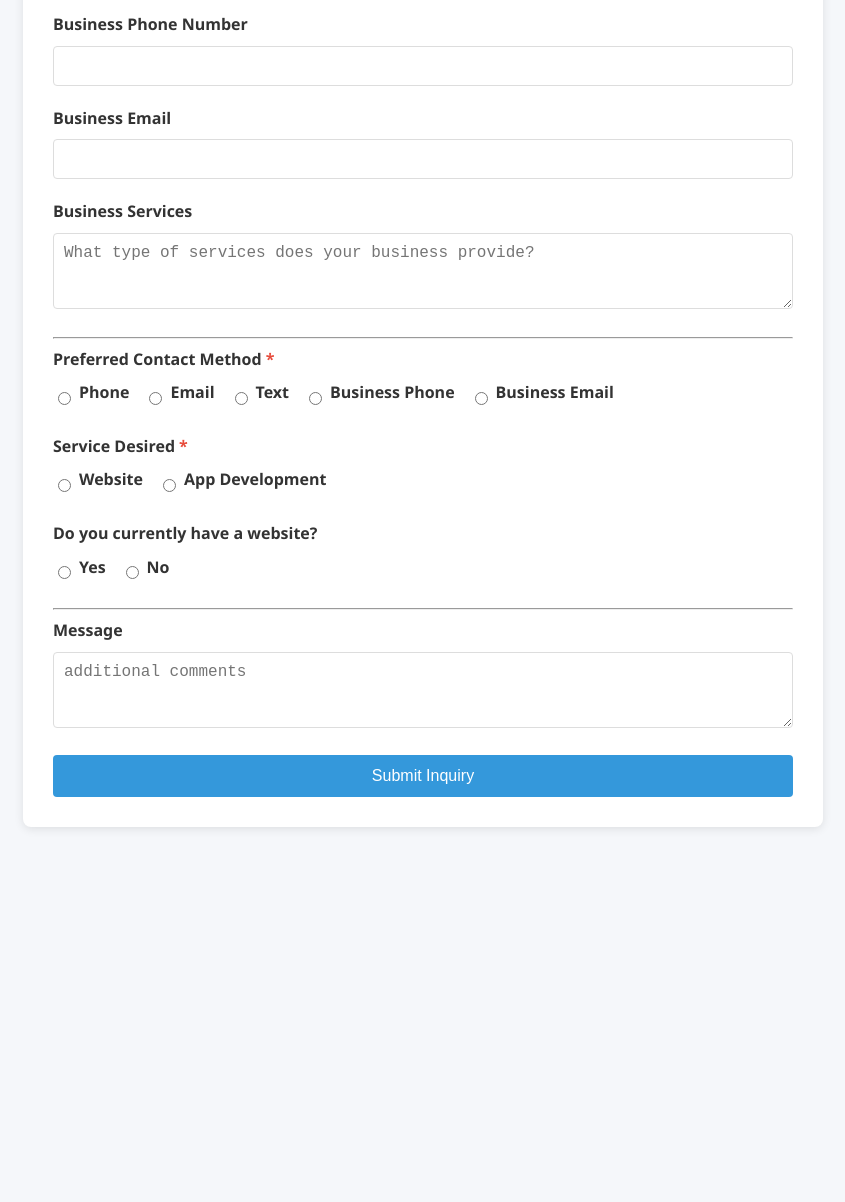
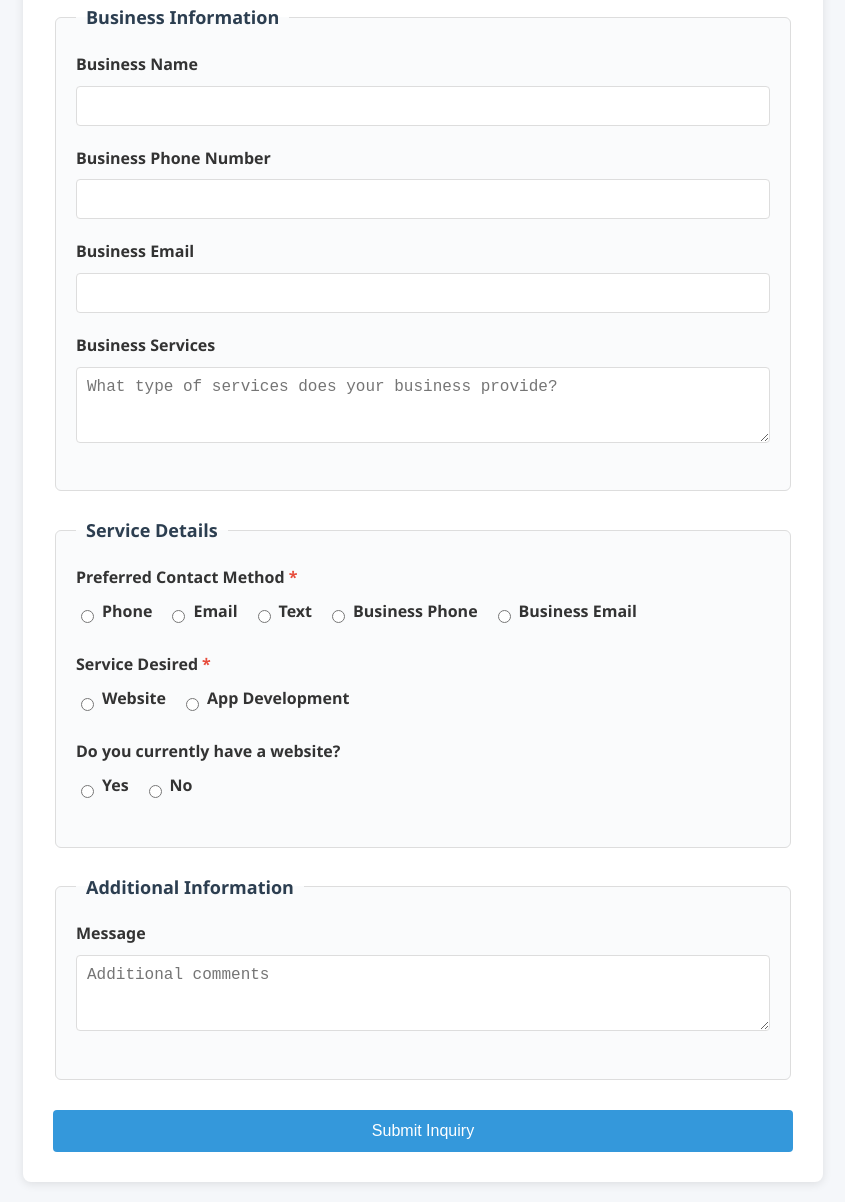
Before and after one commit to DevManSam777/lead-management, a plain HTML site: page public/index.html in a window 1280 px wide. Shown: the part 712-1914 px from the top of the page, without its empty margins (217-1062 px from the left). Before the commit the page ends 1559 px from the top, so only its background shows below. Drawn offline with Linux system fonts and the light colour scheme.

Commit message:
form fieldsets and styling

```diff
--- a/public/index.html
+++ b/public/index.html
@@ -10,6 +10,8 @@
     <div class="form-container">
         <h1>Web Development Inquiry</h1>
         <form id="inquiry-form">
+            <fieldset>
+                <legend>Personal Information</legend>
                 <div class="form-group">
                     <label for="firstName" class="required">First Name</label>
                     <input type="text" id="firstName" name="firstName" required>
@@ -34,9 +36,10 @@
                     <label for="textNumber">Text Number (if different)</label>
                     <input type="tel" id="textNumber" name="textNumber">
                 </div>
+            </fieldset>
 
-            <hr>
-
+            <fieldset>
+                <legend>Business Information</legend>
                 <div class="form-group">
                     <label for="businessName">Business Name</label>
                     <input type="text" id="businessName" name="businessName">
@@ -56,11 +59,10 @@
                     <label for="businessServices">Business Services</label>
                     <textarea id="businessServices" name="businessServices" rows="3" placeholder="What type of services does your business provide?"></textarea>
                 </div>
+            </fieldset>
 
-
-
-            <hr>
-
+            <fieldset>
+                <legend>Service Details</legend>
                 <div class="form-group">
                     <label class="required">Preferred Contact Method</label>
                     <div class="radio-group">
@@ -86,7 +88,6 @@
                             <input type="radio" id="contactBusinessEmail" name="preferredContact" value="businessEmail">
                             <label for="contactBusinessEmail">Business Email</label>
                         </div>
-
                     </div>
                 </div>
 
@@ -121,13 +122,17 @@
                         <label for="websiteAddress">Website Address</label>
                         <input type="url" id="websiteAddress" name="websiteAddress" placeholder="https://">
                     </div>
+                </div>
+            </fieldset>
 
-            </div>
-            <hr>
+            <fieldset>
+                <legend>Additional Information</legend>
                 <div class="form-group">
                     <label for="message">Message</label>
-                <textarea id="Message" name="businessServices" rows="3" placeholder="additional comments"></textarea>
+                    <textarea id="message" name="message" rows="3" placeholder="Additional comments"></textarea>
                 </div>
+            </fieldset>
+
             <button type="submit" class="btn-submit">Submit Inquiry</button>
         </form>
 
--- a/public/style.css
+++ b/public/style.css
@@ -84,3 +84,23 @@ textarea {
     margin-top: 20px;
     text-align: center;
 }
+
+
+fieldset {
+    border: 1px solid #ddd;
+    border-radius: 6px;
+    padding: 20px;
+    margin-bottom: 25px;
+    background-color: #fafbfc;
+}
+
+legend {
+    font-weight: bold;
+    padding: 0 10px;
+    color: #2c3e50;
+    font-size: 18px;
+}
+
+fieldset:last-of-type {
+    margin-bottom: 30px;
+}
```
Lines whose indentation alone changed are shown as unchanged.
